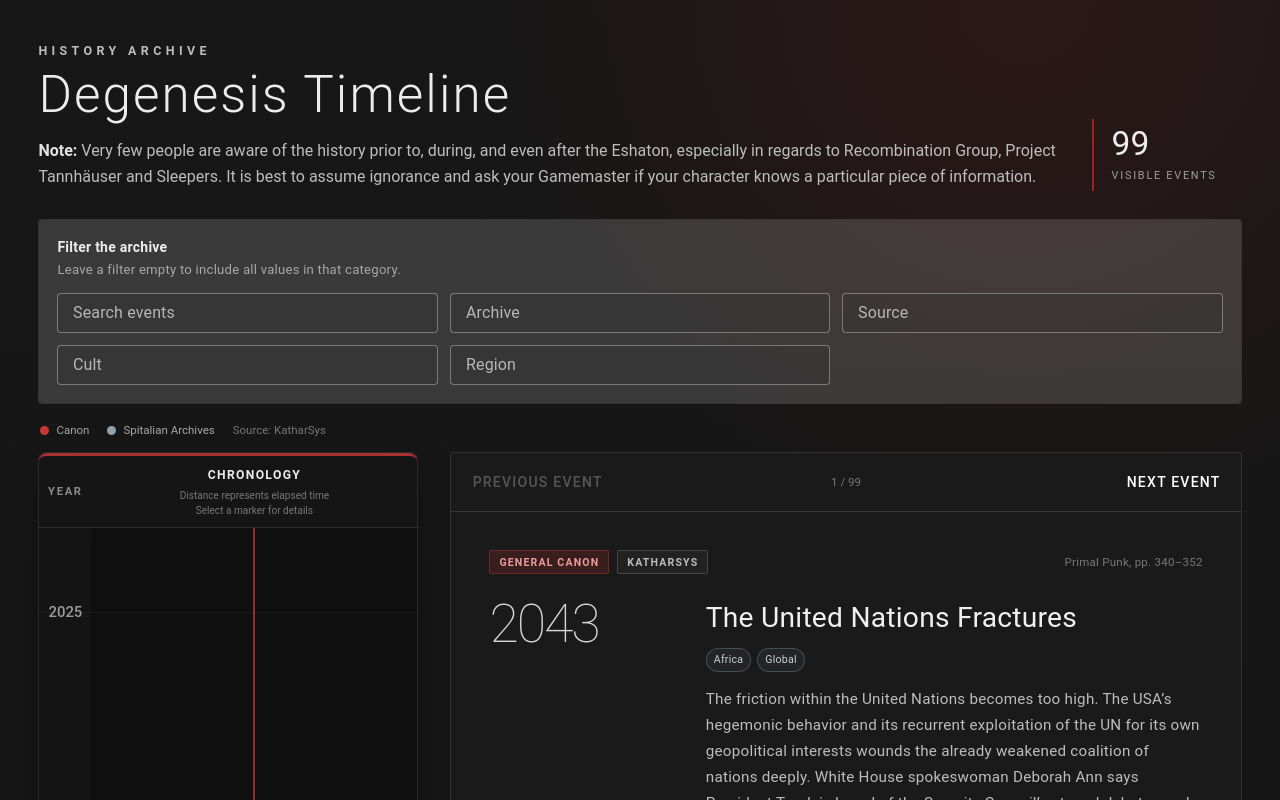
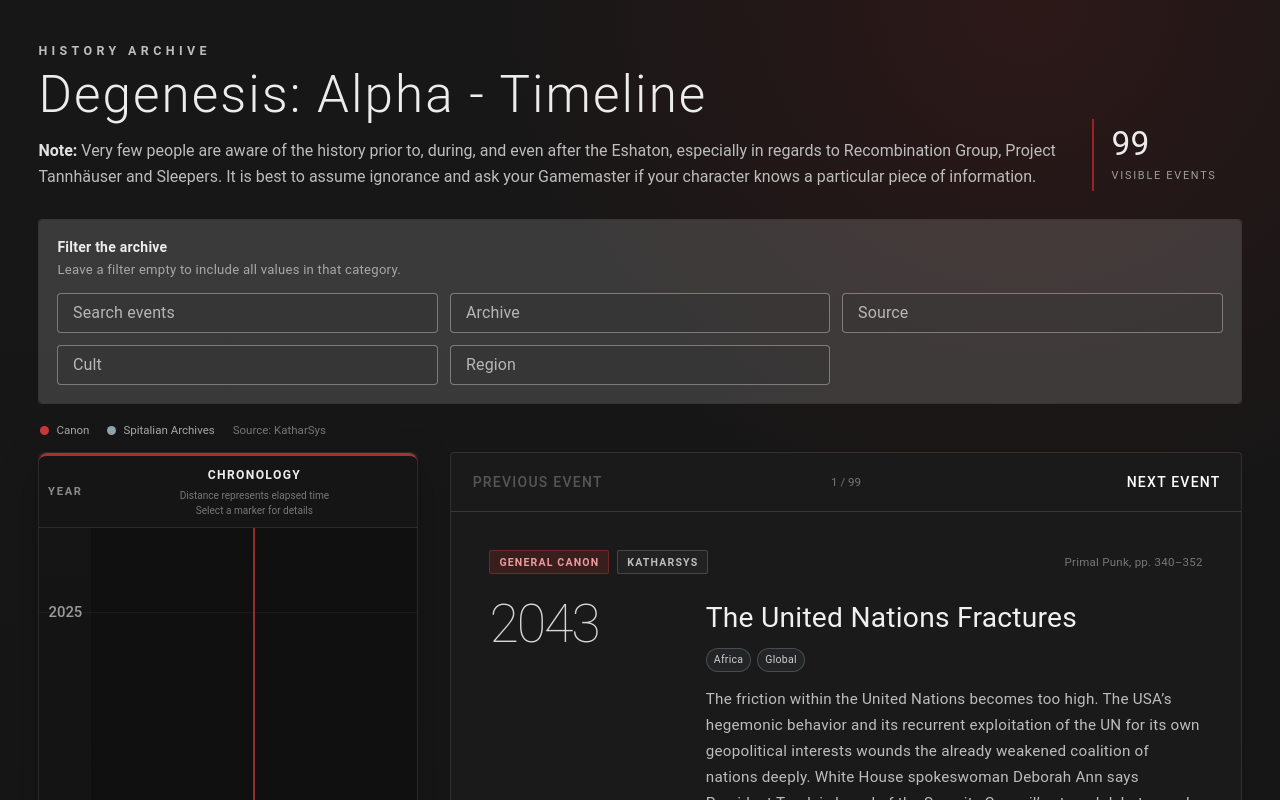
Before and after one commit to ViktorMallagant/Degenesis-Timeline, a Vue app: page / in a window 1280 px wide. Shown: the top 800 px of the page. Built offline with nearby package versions, Linux system fonts and the light colour scheme.

Commit message:
Update timeline page title

```diff
--- a/src/components/TimelineTab.vue
+++ b/src/components/TimelineTab.vue
@@ -4,7 +4,7 @@
       <div class="timeline-header">
         <div>
           <div class="timeline-kicker">HISTORY ARCHIVE</div>
-          <h1>Degenesis Timeline</h1>
+          <h1>Degenesis: Alpha - Timeline</h1>
           <p>
             <strong>Note:</strong> Very few people are aware of the history prior to, during, and even after the Eshaton, especially in regards to Recombination Group, Project Tannhäuser and Sleepers. It is best to assume ignorance and ask your Gamemaster if your character knows a particular piece of information.
           </p>
```
